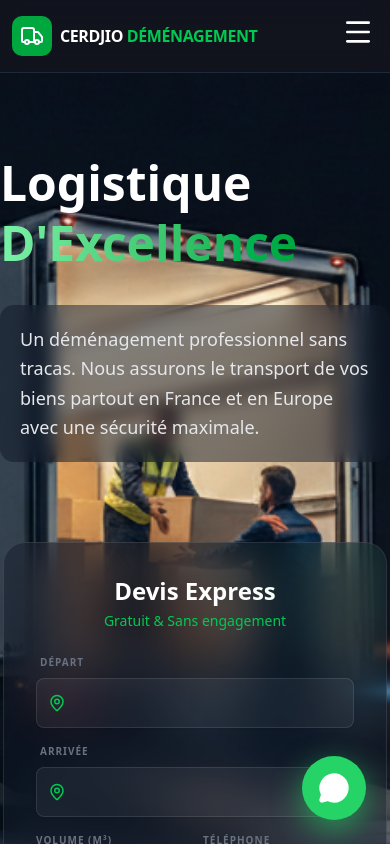
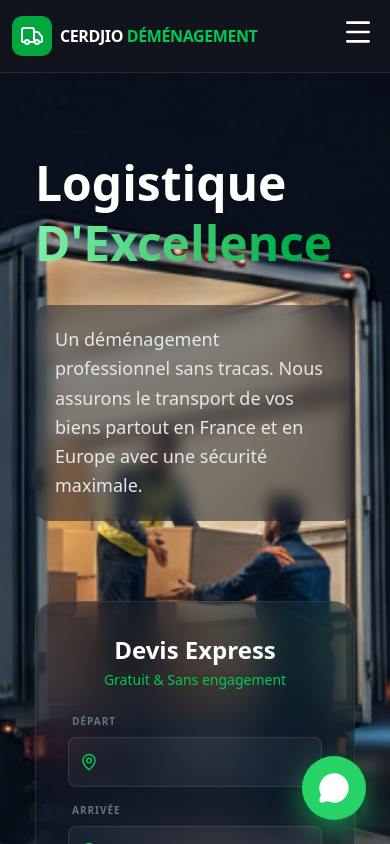
Before and after one commit to ilyass-Bismillah/cerdjio-move, a Next.js app: page / in a window 390 px wide. Shown: the top 844 px of the page. Built offline with nearby package versions, Linux system fonts and the light colour scheme.

Commit message:
update heroSection

```diff
--- a/app/(landingPage)/_components/Hero.tsx
+++ b/app/(landingPage)/_components/Hero.tsx
@@ -6,7 +6,7 @@ const Hero = () => {
       style={{ backgroundImage: "url('/bgHero.png')" }}
       className="relative bg-no-repeat bg-cover bg-center lg:h-screen h-full"
     >
-      <div className="2xl:max-w-7xl lg:max-w-5xl md:max-w-xl mx-auto flex flex-col lg:flex-row items-center lg:justify-between h-full py-20 lg:py-0 space-y-20 lg:space-y-0">
+      <div className="2xl:max-w-7xl lg:max-w-5xl md:max-w-xl max-w-xs mx-auto flex flex-col lg:flex-row items-center lg:justify-between h-full py-20 lg:py-0 space-y-20 lg:space-y-0">
         <div className="space-y-8">
           <h1 className="text-5xl lg:text-7xl font-extrabold leading-tight text-white">
             Logistique <br />
```
